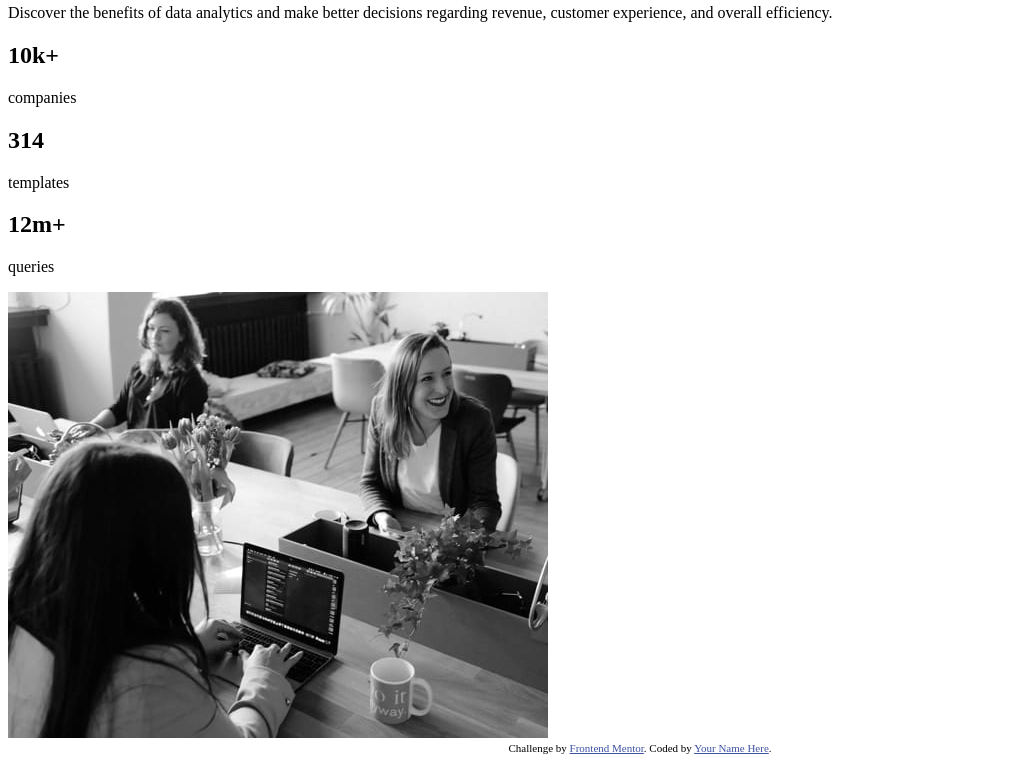
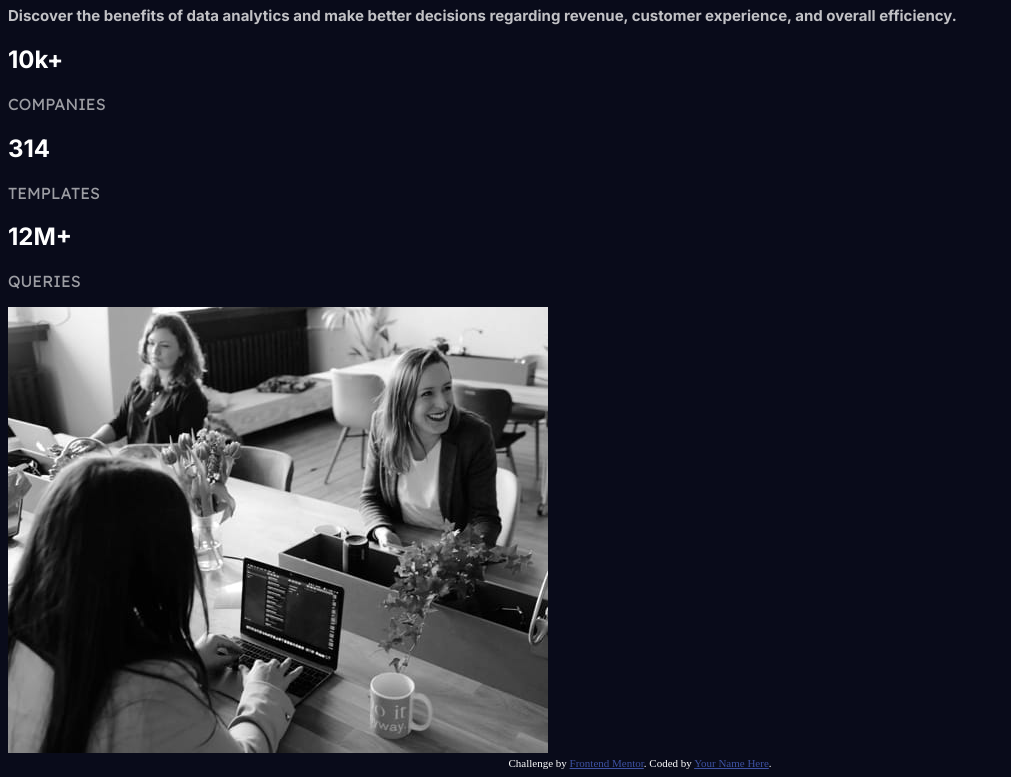
Before and after one commit to jhimitu/stats-preview-card-component, a plain HTML site: page index.html in a window 1280 px wide. Shown: the part 76-853 px from the top of the page, without its empty margins (0-1011 px from the left). Drawn offline with Linux system fonts and the light colour scheme.

Commit message:
add typography styles

```diff
--- a/index.html
+++ b/index.html
@@ -5,6 +5,9 @@
   <meta name="viewport" content="width=device-width, initial-scale=1.0"> <!-- displays site properly based on user's device -->
 
   <link rel="icon" type="image/png" sizes="32x32" href="./images/favicon-32x32.png">
+  <link rel="stylesheet" href="styles.css" />
+  <link rel="preconnect" href="https://fonts.gstatic.com">
+  <link href="https://fonts.googleapis.com/css2?family=Inter:wght@700&family=Lexend+Deca&display=swap" rel="stylesheet">
 
   <title>Frontend Mentor | Stats preview card component</title>
 
@@ -34,7 +37,7 @@
           <p class="stat-category">templates</p>
         </div>
         <div>
-          <h2 class="title stat-count">12m+</h2>
+          <h2 class="title stat-count">12M+</h2>
           <p class="stat-category">queries</p>
         </div>
       </div>
--- /dev/null
+++ b/styles.css
@@ -0,0 +1,29 @@
+body {
+    background-color: #090b1a;
+    color: #ffffff;
+}
+
+.title {
+    font-family: 'Inter', sans-serif;
+}
+
+span {
+    color: hsl(277, 64%, 61%);
+}
+
+.overview {
+    color: hsla(0, 0%, 100%, 0.75);
+    font-family: 'Inter', sans-serif;
+    font-size: 15px;
+}
+
+.stat-count {
+    font-family: 'Inter', sans-serif;
+}
+
+.stat-category {
+    color: hsla(0, 0%, 100%, 0.6);
+    text-transform: uppercase;
+    font-family: 'Lexend Deca', sans-serif;
+    font-weight: 400;
+}
```
